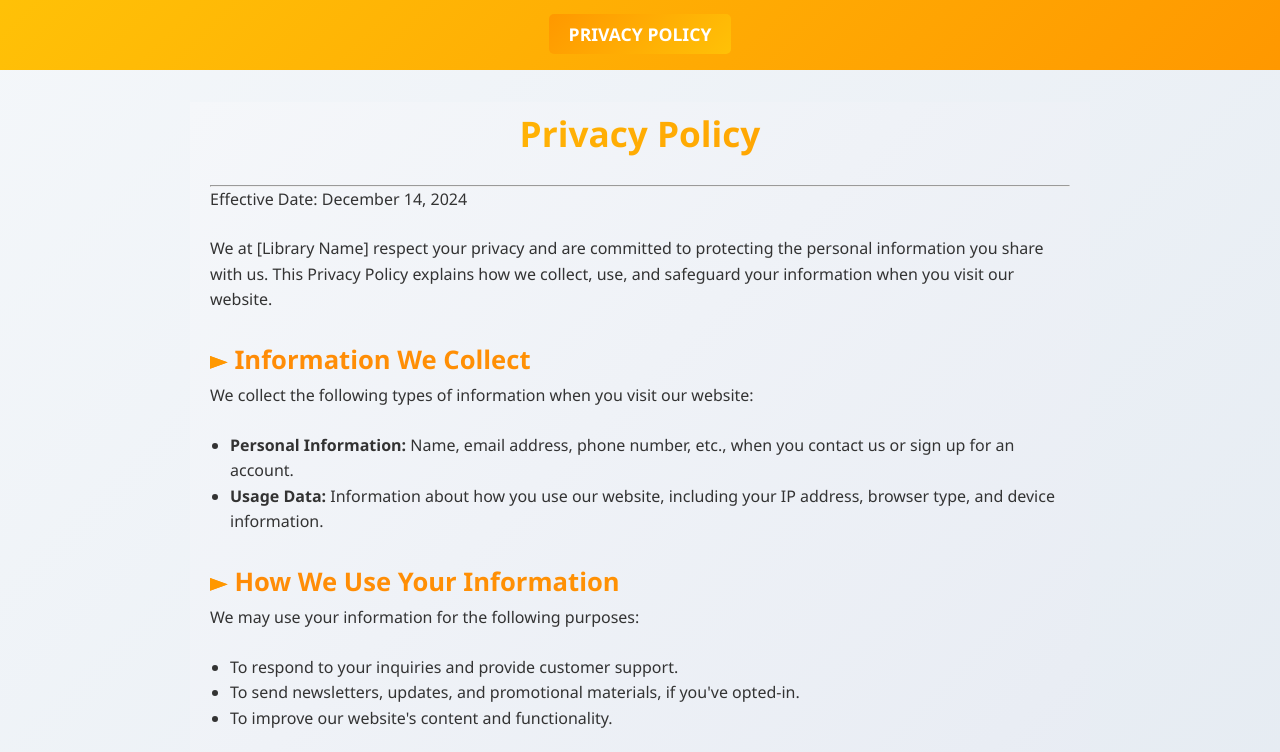
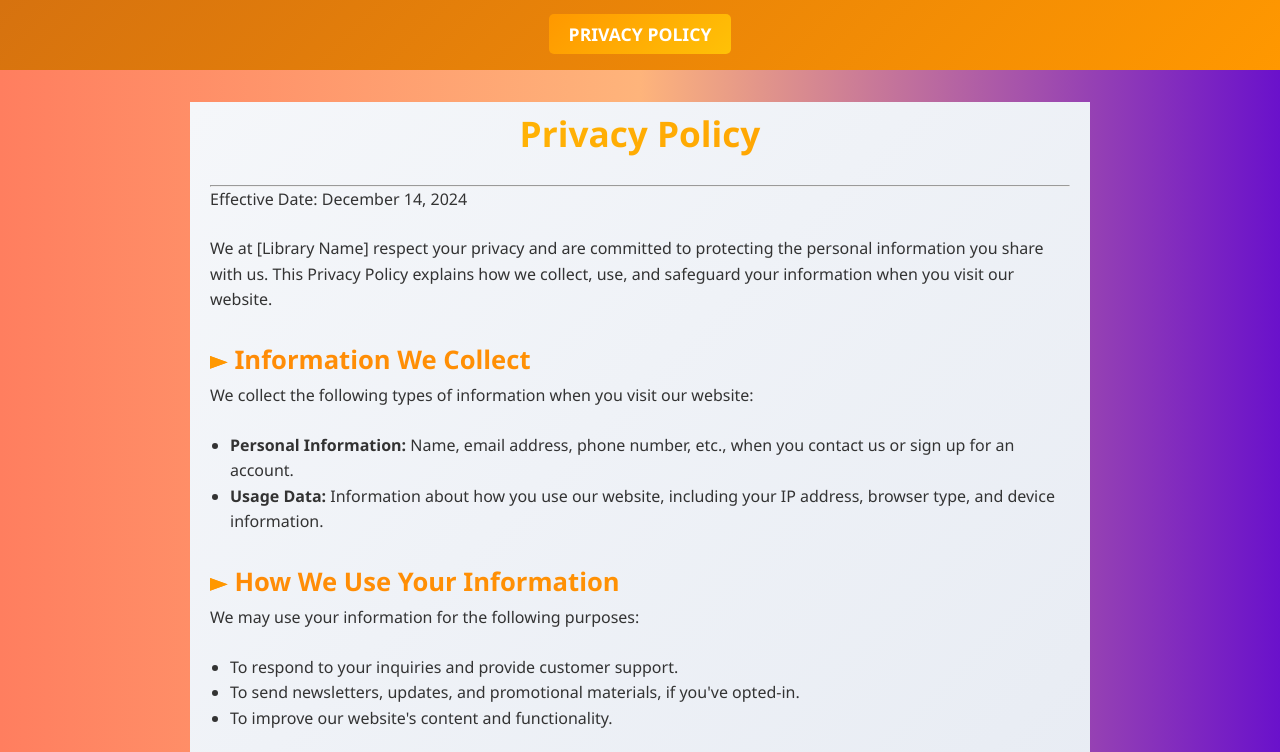
Before and after one commit to 7oda1511/privacypolicy2, a plain HTML site: page index.html in a window 1280 px wide. Shown: the top 752 px of the page. Drawn offline with Linux system fonts and the light colour scheme.

Commit message:
Update style.css

```diff
--- a/style.css
+++ b/style.css
@@ -8,7 +8,8 @@
 /* Body Styles */
 body {
     font-family: 'Segoe UI', Tahoma, Geneva, Verdana, sans-serif;
-    background: linear-gradient(135deg, #f4f7fa, #e1e8f0);
+    background: linear-gradient(to right, #ff7e5f, #feb47b, #6a11cb);
+
     color: #333;
     line-height: 1.8;
 }
@@ -18,7 +19,7 @@ body {
 
 /* Header Styles */
 header {
-    background: linear-gradient(135deg, #FFC107, #FF9800); /* Darker yellow to orange gradient */
+    background: linear-gradient(135deg, #d6720f, #FF9800); /* Darker yellow to orange gradient */
     padding: 1.2rem 0;
     box-shadow: none; /* Removed box-shadow */
     position: relative;
```
